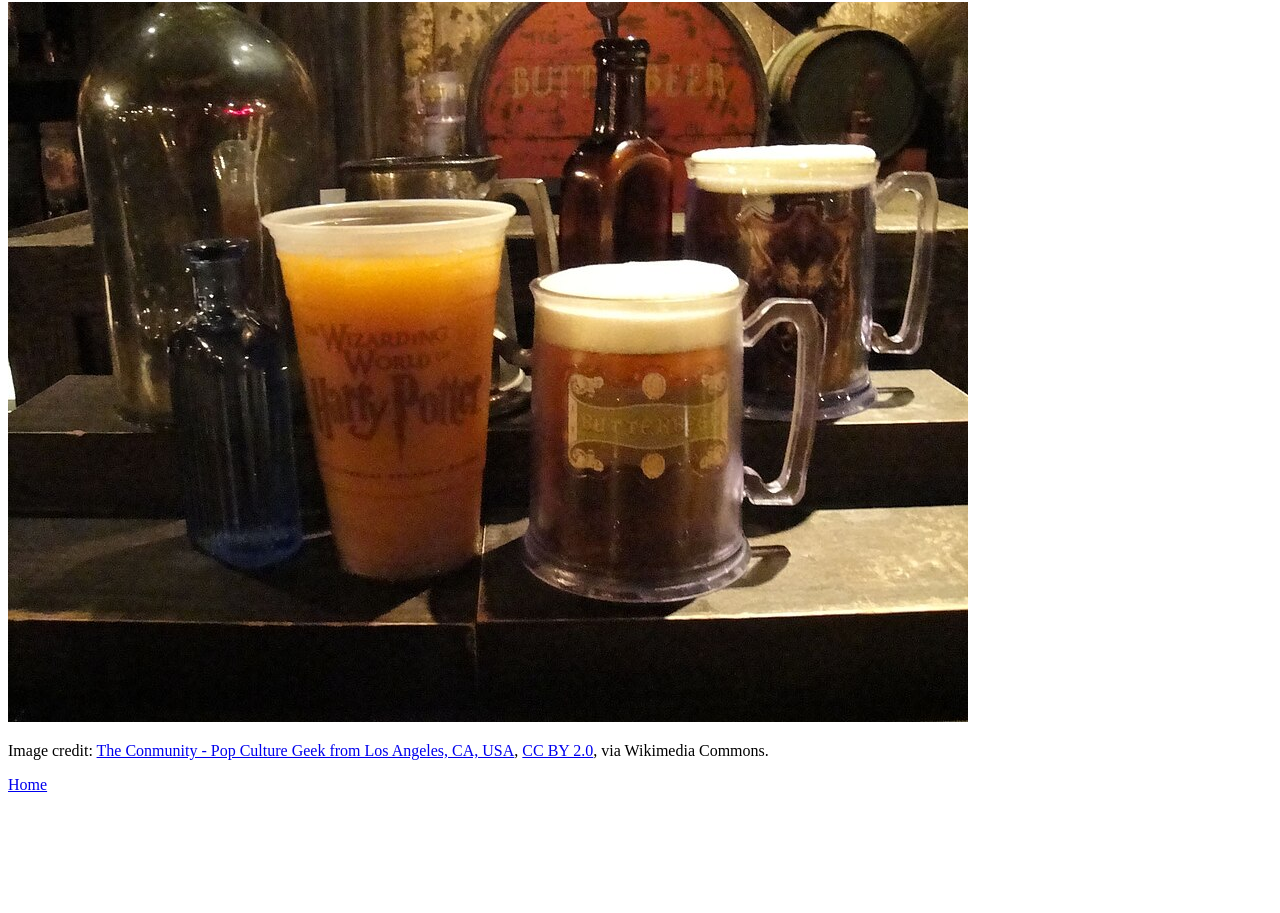
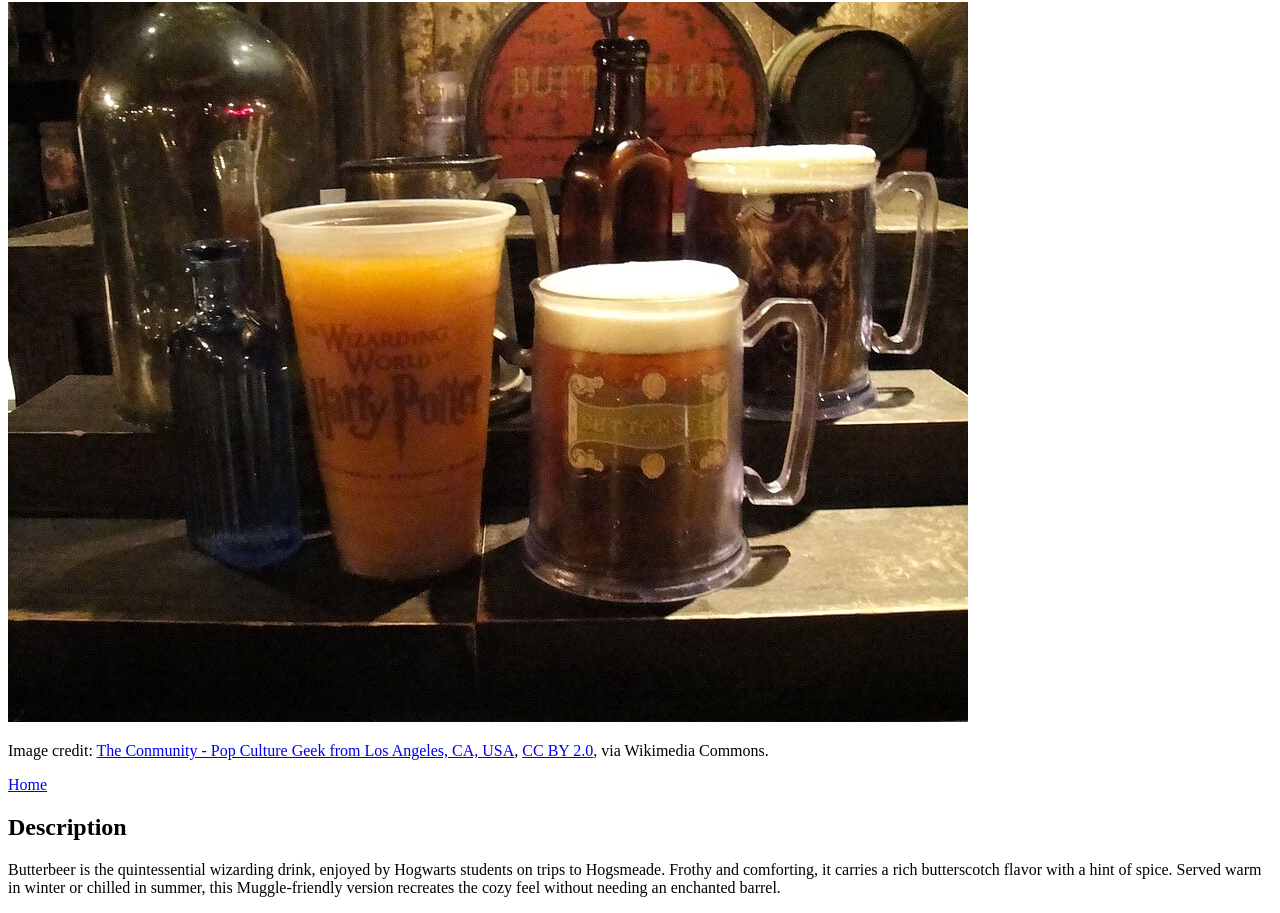
Before and after one commit to rafaelbeirigo/odin-recipes, a plain HTML site: page recipes/butterbeer.html in a window 1280 px wide. Shown: the part 78-991 px from the top of the page. Before the commit the page ends 880 px from the top, so only its background shows below. Drawn offline with Linux system fonts and the light colour scheme.

Commit message:
feat(recipe): add description

```diff
--- a/recipes/butterbeer.html
+++ b/recipes/butterbeer.html
@@ -16,5 +16,11 @@
       <a href="https://commons.wikimedia.org/wiki/File:Wizarding_World_of_Harry_Potter_-_Hog%27s_Head_pub_beverages_(5014156760).jpg">The Conmunity -  Pop Culture Geek from Los Angeles, CA, USA</a>, <a href="https://creativecommons.org/licenses/by/2.0">CC BY 2.0</a>, via Wikimedia Commons.
     </p>
     <a href="../index.html">Home</a>
+    <h2>Description</h2>
+    <p>
+      Butterbeer is the quintessential wizarding drink, enjoyed by Hogwarts students on trips to Hogsmeade.
+      Frothy and comforting, it carries a rich butterscotch flavor with a hint of spice.
+      Served warm in winter or chilled in summer, this Muggle-friendly version recreates the cozy feel without needing an enchanted barrel.
+    </p>
   </body>
 </html>
```
Also changed, not shown: 1 other file.
